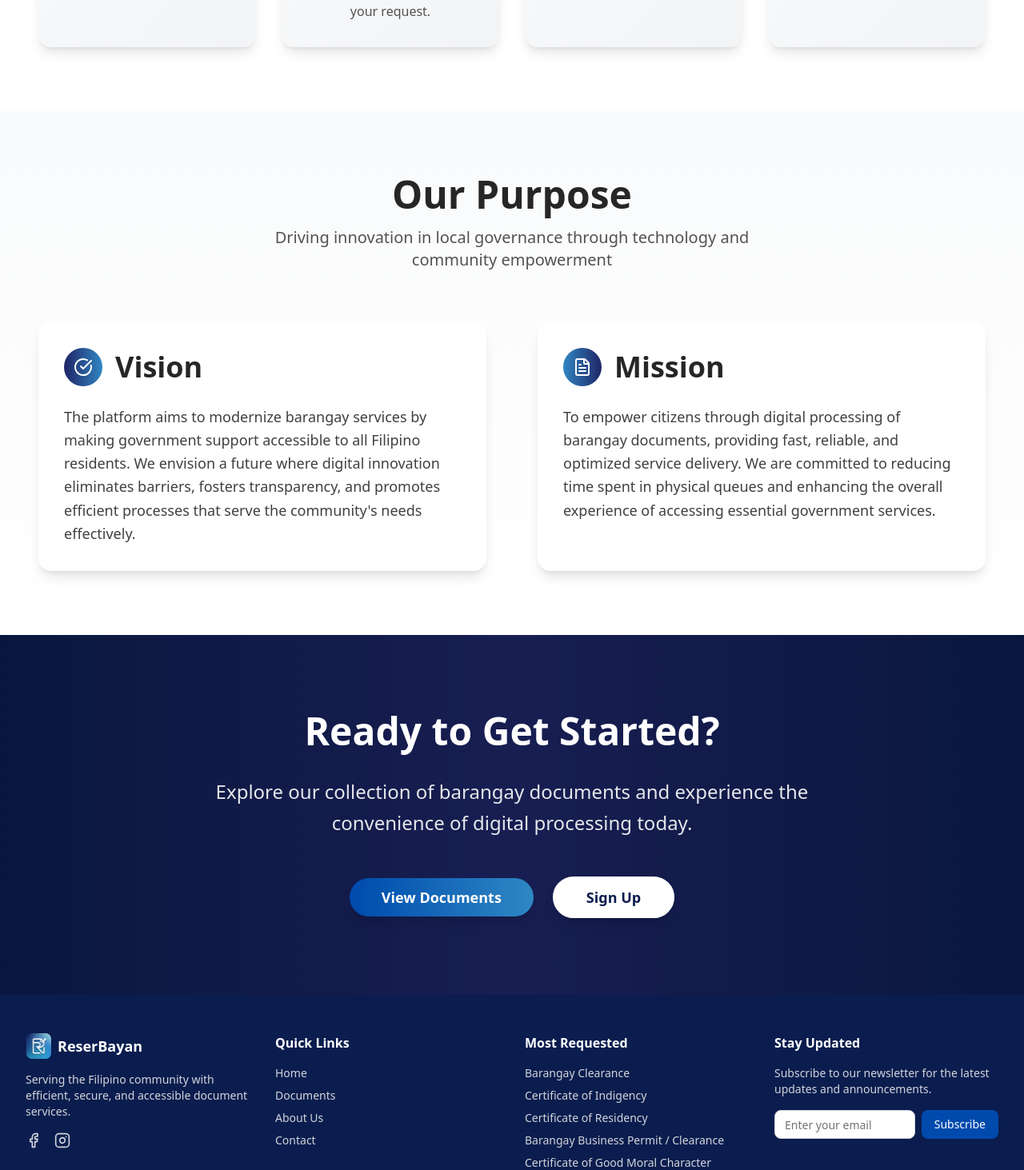
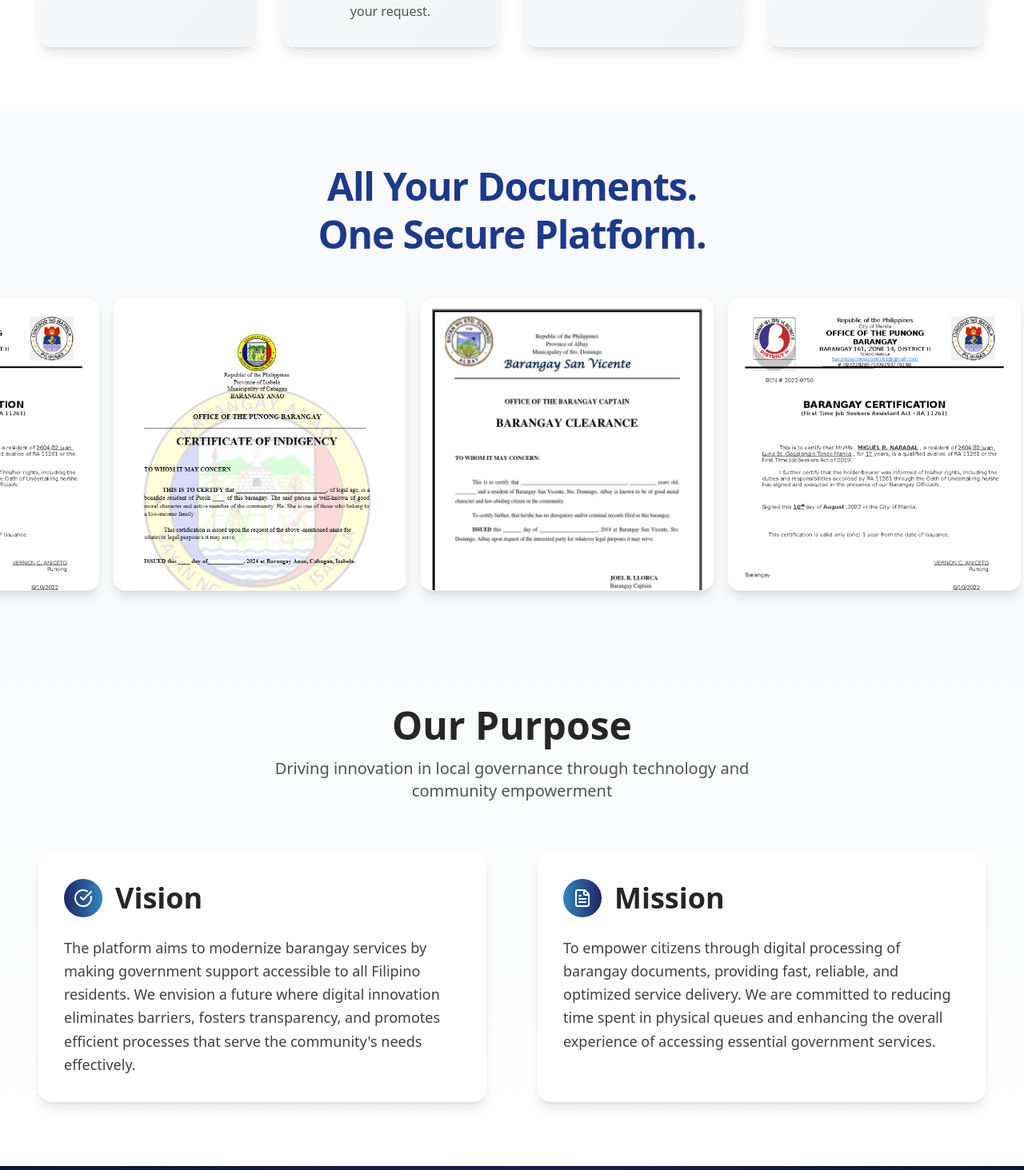
Before and after one commit to EmmanJay/reserbayan, a Next.js app in the folder frontend/: page /about in a window 1280 px wide. Shown: the part 1334-2797 px from the top of the page at 80% size. Built offline with nearby package versions, Linux system fonts and the light colour scheme.

Commit message:
feature(about): added animation and carousel section in about page

```diff
--- a/frontend/package.json
+++ b/frontend/package.json
@@ -12,6 +12,7 @@
     "@radix-ui/react-slot": "^1.2.3",
     "class-variance-authority": "^0.7.1",
     "clsx": "^2.1.1",
+    "framer-motion": "^12.23.24",
     "lucide-react": "^0.548.0",
     "next": "15.5.2",
     "react": "19.1.0",
--- a/frontend/src/components/home/AboutSection.jsx
+++ b/frontend/src/components/home/AboutSection.jsx
@@ -1,12 +1,82 @@
 'use client';
 
 import Link from 'next/link';
+import { useRef } from 'react';
+import { motion, useScroll, useTransform } from 'framer-motion';
 import { Button } from '@/components/ui/button';
 import { FileText, ClipboardCheck, Clock, CheckCircle } from 'lucide-react';
 import { useState, useEffect } from 'react';
+import Image from 'next/image';
 import SignUpContainer from '@/components/auth/SignUpContainer';
 
+function HorizontalImageCarousel({ images }) {
+  const carouselRef = useRef(null);
+  const { scrollYProgress } = useScroll({
+    target: carouselRef,
+    offset: ['start end', 'end start'],
+  });
+
+  const x = useTransform(scrollYProgress, [0.1, 0.9], ['0%', '-200%']);
+
+  return (
+    <section
+      ref={carouselRef}
+      className="py-12 md:py-16 bg-gray-50 overflow-hidden relative z-10"
+    >
+      <div className="max-w-6xl mx-auto px-6">
+        <motion.h2
+          className="font-montserrat text-4xl md:text-5xl font-extrabold text-blue-900 text-center mb-12 leading-tight tracking-tight"
+          initial={{ opacity: 0, y: 20 }}
+          animate={{ opacity: 1, y: 0 }} // Fixed y: 0.5 to y: 0
+          transition={{ duration: 0.7 }}
+          whileInView={{ opacity: 1, y: 0 }}
+          viewport={{ once: true, amount: 0.5 }}
+        >
+          All Your Documents.
+          <br />
+          One Secure Platform.
+        </motion.h2>
+
+        <motion.div
+          className="flex gap-4"
+          style={{ x }}
+          initial={{ opacity: 0, y: 30 }}
+          whileInView={{ opacity: 1, y: 0 }}
+          viewport={{ once: true, amount: 0.2 }}
+          transition={{ duration: 0.6, delay: 0.2 }}
+        >
+          {images.map((src, index) => (
+            <div key={index} className="flex-shrink-0 w-1/2 md:w-1/3">
+              <div className="relative aspect-square bg-white rounded-2xl shadow-lg border border-gray-100 overflow-hidden">
+                <Image
+                  src={src}
+                  alt={`Document preview ${index + 1}`}
+                  fill
+                  sizes="(max-width: 768px) 50vw, 33vw"
+                  style={{ objectFit: 'cover', objectPosition: 'top' }}
+                />
+              </div>
+            </div>
+          ))}
+        </motion.div>
+      </div>
+    </section>
+  );
+}
+
 export default function AboutSection() {
+  const carouselImages = [
+    '/documents/certificate-of-indigency.png',
+    '/documents/barangay-clearance.png',
+    '/documents/first-time-jobseeker.png',
+    '/documents/certificate-of-indigency.png',
+    '/documents/barangay-clearance.png',
+    '/documents/first-time-jobseeker.png',
+    '/documents/certificate-of-indigency.png',
+    '/documents/barangay-clearance.png',
+    '/documents/first-time-jobseeker.png',
+  ];
+
   const [showSignUp, setShowSignUp] = useState(false);
 
   const handleCloseSignUp = () => {
@@ -43,6 +113,29 @@ export default function AboutSection() {
     setShowSignUp(true);
   };
 
+  const fadeUpProps = {
+    initial: { opacity: 0, y: 20 },
+    whileInView: { opacity: 1, y: 0 },
+    viewport: { once: true, amount: 0.3 },
+    transition: { duration: 0.6, ease: 'easeOut' },
+  };
+
+  const staggerContainer = {
+    hidden: { opacity: 0 },
+    visible: {
+      opacity: 1,
+      transition: {
+        staggerChildren: 0.2,
+        delayChildren: 0.1,
+      },
+    },
+  };
+
+  const staggerItem = {
+    hidden: { opacity: 0, y: 20 },
+    visible: { opacity: 1, y: 0, transition: { duration: 0.5, ease: 'easeOut' } },
+  };
+
   return (
     <div className="bg-[#FAF9F6] min-h-screen">
       {/* Header Section */}
@@ -51,9 +144,13 @@ export default function AboutSection() {
           <h1 className="text-4xl md:text-6xl font-montserrat font-extrabold leading-tight bg-gradient-to-r from-[#1E2566] via-[#2F87C3] to-[#1E2566] bg-clip-text text-transparent mb-8 animate-fade-in">
             About ReserBayan
           </h1>
-          <p className="text-xl md:text-2xl text-neutral-600 dark:text-neutral-300 max-w-3xl mx-auto leading-relaxed mb-4">
+          <motion.p
+            className="text-xl md:text-2xl text-neutral-600 dark:text-neutral-300 max-w-3xl mx-auto leading-relaxed mb-4"
+            {...fadeUpProps}
+            transition={{ duration: 0.6, delay: 0.2 }}
+          >
             Revolutionizing barangay document requests with digital innovation and community-focused solutions.
-          </p>
+          </motion.p>
           <div className="w-24 h-1 bg-gradient-to-r from-[#1E2566] to-[#2F87C3] mx-auto rounded-full"></div>
         </div>
       </section>
@@ -62,7 +159,10 @@ export default function AboutSection() {
       <section className="py-20 px-6 md:px-12 bg-gradient-to-b from-white to-gray-50">
         <div className="max-w-6xl mx-auto">
           <div className="grid grid-cols-1 lg:grid-cols-2 gap-12 items-stretch">
-            <div className="space-y-6 flex flex-col justify-center">
+            <motion.div
+              className="space-y-6 flex flex-col justify-center"
+              {...fadeUpProps}
+            >
               <p className="text-xl leading-relaxed text-neutral-700 dark:text-neutral-300">
                 ReserBayan is a cutting-edge online platform designed to streamline the process of requesting essential barangay documents for Filipino residents.
               </p>
@@ -72,8 +172,15 @@ export default function AboutSection() {
               <p className="text-lg leading-relaxed text-neutral-600 dark:text-neutral-400">
                 By leveraging digital technology, we bridge the gap between traditional administrative processes and modern expectations, ensuring that every resident can obtain necessary documents efficiently while promoting accountability and accessibility in local governance.
               </p>
-            </div>
-            <div className="relative flex items-center">
+            </motion.div>
+
+            <motion.div
+              className="relative flex items-center"
+              initial={{ opacity: 0, x: 20 }}
+              whileInView={{ opacity: 1, x: 0 }}
+              viewport={{ once: true, amount: 0.3 }}
+              transition={{ duration: 0.6, ease: 'easeOut' }}
+            >
               <div className="bg-gradient-to-br from-[#1E2566] to-[#2F87C3] rounded-2xl p-8 text-white shadow-2xl w-full h-full flex items-center">
                 <div className="text-center w-full">
                   <FileText className="w-16 h-16 mx-auto mb-4 text-white" />
@@ -81,7 +188,7 @@ export default function AboutSection() {
                   <p className="text-gray-200">Transforming traditional processes into modern digital experiences</p>
                 </div>
               </div>
-            </div>
+            </motion.div>
           </div>
         </div>
       </section>
@@ -89,51 +196,88 @@ export default function AboutSection() {
       {/* How It Works Section */}
       <section className="py-20 px-6 md:px-12 bg-white">
         <div className="max-w-7xl mx-auto">
-          <h2 className="text-4xl md:text-5xl font-montserrat font-bold text-center mb-16 text-neutral-800">
+          <motion.h2
+            className="text-4xl md:text-5xl font-montserrat font-bold text-center mb-16 text-neutral-800"
+            {...fadeUpProps}
+          >
             How It Works
-          </h2>
-          <div className="grid grid-cols-1 sm:grid-cols-2 lg:grid-cols-4 gap-8">
-            <div className="bg-gradient-to-br from-gray-50 to-gray-100 p-8 rounded-2xl shadow-lg hover:shadow-xl transition-all duration-300 transform hover:-translate-y-2 text-center group">
+          </motion.h2>
+
+          <motion.div
+            className="grid grid-cols-1 sm:grid-cols-2 lg:grid-cols-4 gap-8"
+            variants={staggerContainer}
+            initial="hidden"
+            whileInView="visible"
+            viewport={{ once: true, amount: 0.2 }}
+          >
+            <motion.div
+              variants={staggerItem}
+              className="bg-gradient-to-br from-gray-50 to-gray-100 p-8 rounded-2xl shadow-lg hover:shadow-xl transition-all duration-300 transform hover:-translate-y-2 text-center group"
+            >
               <div className="bg-[#004AAD] w-16 h-16 rounded-full flex items-center justify-center mx-auto mb-6 group-hover:scale-110 transition-transform duration-300">
                 <FileText className="w-8 h-8 text-white" />
               </div>
               <h3 className="text-xl font-bold mb-3 text-neutral-800">Browse Documents</h3>
               <p className="text-neutral-600 leading-relaxed">Explore available barangay documents and select what you need.</p>
-            </div>
-            <div className="bg-gradient-to-br from-gray-50 to-gray-100 p-8 rounded-2xl shadow-lg hover:shadow-xl transition-all duration-300 transform hover:-translate-y-2 text-center group">
+            </motion.div>
+
+            <motion.div
+              variants={staggerItem}
+              className="bg-gradient-to-br from-gray-50 to-gray-100 p-8 rounded-2xl shadow-lg hover:shadow-xl transition-all duration-300 transform hover:-translate-y-2 text-center group"
+            >
               <div className="bg-[#004AAD] w-16 h-16 rounded-full flex items-center justify-center mx-auto mb-6 group-hover:scale-110 transition-transform duration-300">
                 <ClipboardCheck className="w-8 h-8 text-white" />
               </div>
               <h3 className="text-xl font-bold mb-3 text-neutral-800">Learn Requirements</h3>
               <p className="text-neutral-600 leading-relaxed">Review the specific requirements and documents needed for your request.</p>
-            </div>
-            <div className="bg-gradient-to-br from-gray-50 to-gray-100 p-8 rounded-2xl shadow-lg hover:shadow-xl transition-all duration-300 transform hover:-translate-y-2 text-center group">
+            </motion.div>
+
+            <motion.div
+              variants={staggerItem}
+              className="bg-gradient-to-br from-gray-50 to-gray-100 p-8 rounded-2xl shadow-lg hover:shadow-xl transition-all duration-300 transform hover:-translate-y-2 text-center group"
+            >
               <div className="bg-[#004AAD] w-16 h-16 rounded-full flex items-center justify-center mx-auto mb-6 group-hover:scale-110 transition-transform duration-300">
                 <Clock className="w-8 h-8 text-white" />
               </div>
               <h3 className="text-xl font-bold mb-3 text-neutral-800">Submit a Request</h3>
               <p className="text-neutral-600 leading-relaxed">Upload required documents and submit your request online.</p>
-            </div>
-            <div className="bg-gradient-to-br from-gray-50 to-gray-100 p-8 rounded-2xl shadow-lg hover:shadow-xl transition-all duration-300 transform hover:-translate-y-2 text-center group">
+            </motion.div>
+
+            <motion.div
+              variants={staggerItem}
+              className="bg-gradient-to-br from-gray-50 to-gray-100 p-8 rounded-2xl shadow-lg hover:shadow-xl transition-all duration-300 transform hover:-translate-y-2 text-center group"
+            >
               <div className="bg-[#004AAD] w-16 h-16 rounded-full flex items-center justify-center mx-auto mb-6 group-hover:scale-110 transition-transform duration-300">
                 <CheckCircle className="w-8 h-8 text-white" />
               </div>
               <h3 className="text-xl font-bold mb-3 text-neutral-800">Track Status</h3>
               <p className="text-neutral-600 leading-relaxed">Monitor your request progress in real-time from submission to completion.</p>
-            </div>
-          </div>
+            </motion.div>
+          </motion.div>
         </div>
       </section>
+
+      <HorizontalImageCarousel images={carouselImages} />
 
       {/* Vision & Mission Section */}
       <section className="py-20 px-6 md:px-12 bg-gradient-to-b from-gray-50 to-white">
         <div className="max-w-7xl mx-auto">
-          <div className="text-center mb-16">
+          <motion.div className="text-center mb-16" {...fadeUpProps}>
             <h2 className="text-4xl md:text-5xl font-montserrat font-bold text-neutral-800 mb-4">Our Purpose</h2>
             <p className="text-xl text-neutral-600 max-w-2xl mx-auto">Driving innovation in local governance through technology and community empowerment</p>
-          </div>
-          <div className="grid grid-cols-1 md:grid-cols-2 gap-16">
-            <div className="bg-white p-8 rounded-2xl shadow-lg hover:shadow-xl transition-shadow duration-300">
+          </motion.div>
+
+          <motion.div
+            className="grid grid-cols-1 md:grid-cols-2 gap-16"
+            variants={staggerContainer}
+            initial="hidden"
+            whileInView="visible"
+            viewport={{ once: true, amount: 0.2 }}
+          >
+            <motion.div
+              variants={staggerItem}
+              className="bg-white p-8 rounded-2xl shadow-lg hover:shadow-xl transition-shadow duration-300"
+            >
               <div className="flex items-center mb-6">
                 <div className="bg-gradient-to-r from-[#1E2566] to-[#2F87C3] w-12 h-12 rounded-full flex items-center justify-center mr-4">
                   <CheckCircle className="w-6 h-6 text-white" />
@@ -143,8 +287,12 @@ export default function AboutSection() {
               <p className="text-lg leading-relaxed text-neutral-700 dark:text-neutral-300">
                 The platform aims to modernize barangay services by making government support accessible to all Filipino residents. We envision a future where digital innovation eliminates barriers, fosters transparency, and promotes efficient processes that serve the community's needs effectively.
               </p>
-            </div>
-            <div className="bg-white p-8 rounded-2xl shadow-lg hover:shadow-xl transition-shadow duration-300">
+            </motion.div>
+
+            <motion.div
+              variants={staggerItem}
+              className="bg-white p-8 rounded-2xl shadow-lg hover:shadow-xl transition-shadow duration-300"
+            >
               <div className="flex items-center mb-6">
                 <div className="bg-gradient-to-r from-[#2F87C3] to-[#1E2566] w-12 h-12 rounded-full flex items-center justify-center mr-4">
                   <FileText className="w-6 h-6 text-white" />
@@ -154,8 +302,8 @@ export default function AboutSection() {
               <p className="text-lg leading-relaxed text-neutral-700 dark:text-neutral-300">
                 To empower citizens through digital processing of barangay documents, providing fast, reliable, and optimized service delivery. We are committed to reducing time spent in physical queues and enhancing the overall experience of accessing essential government services.
               </p>
-            </div>
-          </div>
+            </motion.div>
+          </motion.div>
         </div>
       </section>
 
@@ -163,25 +311,47 @@ export default function AboutSection() {
       <section className="py-24 px-6 md:px-12 bg-gradient-to-r from-[#0B1D4E] via-[#1E2566] to-[#0B1D4E] text-white relative overflow-hidden">
         <div className="absolute inset-0 bg-black/20"></div>
         <div className="max-w-7xl mx-auto text-center relative z-10">
-          <h2 className="text-4xl md:text-5xl font-montserrat font-bold mb-8">
+          <motion.h2
+            className="text-4xl md:text-5xl font-montserrat font-bold mb-8"
+            {...fadeUpProps}
+          >
             Ready to Get Started?
-          </h2>
-          <p className="text-xl md:text-2xl mb-12 text-gray-200 max-w-3xl mx-auto leading-relaxed">
+          </motion.h2>
+
+          <motion.p
+            className="text-xl md:text-2xl mb-12 text-gray-200 max-w-3xl mx-auto leading-relaxed"
+            {...fadeUpProps}
+            transition={{ duration: 0.6, delay: 0.2 }}
+          >
             Explore our collection of barangay documents and experience the convenience of digital processing today.
-          </p>
-          <div className="flex flex-col sm:flex-row gap-6 justify-center items-center">
+          </motion.p>
+
+          <motion.div
+            className="flex flex-col sm:flex-row gap-6 justify-center items-center"
+            variants={staggerContainer}
+            initial="hidden"
+            whileInView="visible"
+            viewport={{ once: true, amount: 0.5 }}
+          >
+            <motion.div variants={staggerItem}>
               <Link href="/homepage">
                 <Button className="bg-gradient-to-r from-[#004AAD] to-[#2F87C3] hover:from-[#003A88] hover:to-[#1E2566] text-white px-10 py-6 text-lg font-semibold rounded-full shadow-lg hover:shadow-xl transform hover:scale-105 transition-all duration-300">
                   View Documents
                 </Button>
+                {/* ⭐️⭐️⭐️ THIS IS THE FIX ⭐️⭐️⭐️ */}
+                {/* The extra </Button> tag was removed from here */}
               </Link>
+            </motion.div>
+
+            <motion.div variants={staggerItem}>
               <Button
                 onClick={handleSignUpClick}
                 className="bg-white text-[#0B1D4E] hover:bg-gray-100 px-10 py-6 text-lg font-semibold rounded-full shadow-lg hover:shadow-xl transform hover:scale-105 transition-all duration-300 border-2 border-white hover:border-gray-200"
               >
                 Sign Up
               </Button>
-          </div>
+            </motion.div>
+          </motion.div>
         </div>
       </section>
 
```
Also changed, not shown: 1 other file (tests, documents, lock files or other folders). Lines whose indentation alone changed are shown as unchanged.
